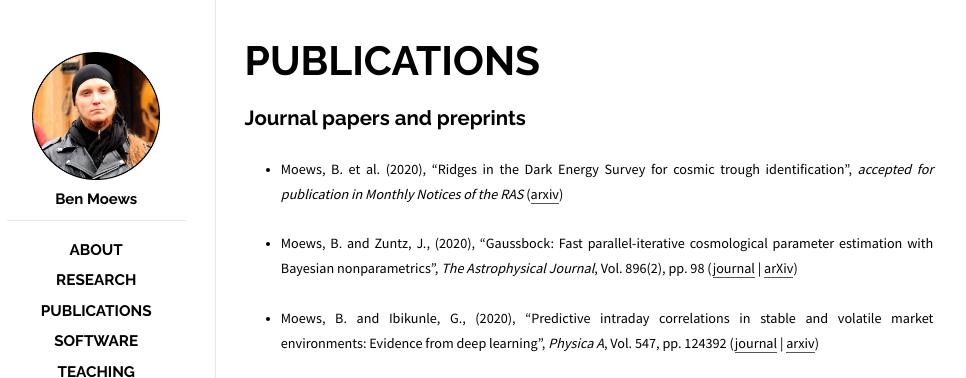
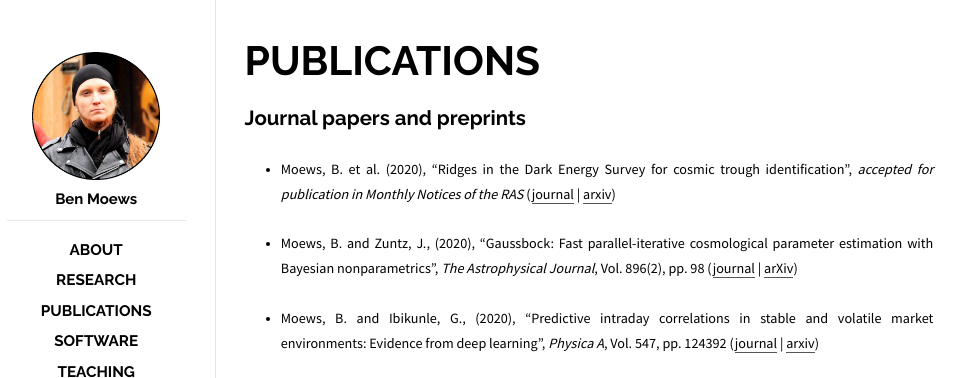
Before and after one commit to moews/moews.github.io, a Jekyll site: the page built from _posts/2017-03-25-publications.md, in a window 1280 px wide. Shown: the top 378 px of the page, without its empty margins (143-1109 px from the left). Built offline with Jekyll 4.4.1, drawn with Linux system fonts in a browser that asks for light colours.

Commit message:
Update 2017-03-25-publications.md

```diff
--- a/_posts/2017-03-25-publications.md
+++ b/_posts/2017-03-25-publications.md
@@ -8,7 +8,7 @@ categories: posts
 
 ## Journal papers and preprints
 
-* <small>Moews, B. et al. (2020), "Ridges in the Dark Energy Survey for cosmic trough identification", _accepted for publication in Monthly Notices of the RAS_ ([arxiv](https://arxiv.org/abs/2005.08583))</small>
+* <small>Moews, B. et al. (2020), "Ridges in the Dark Energy Survey for cosmic trough identification", _accepted for publication in Monthly Notices of the RAS_ ([journal](https://doi.org/10.1093/mnras/staa3204) | [arxiv](https://arxiv.org/abs/2005.08583))</small>
 
 * <small>Moews, B. and Zuntz, J., (2020), "Gaussbock: Fast parallel-iterative cosmological parameter estimation with Bayesian nonparametrics", _The Astrophysical Journal_, Vol. 896(2), pp. 98 ([journal](https://doi.org/10.3847%2F1538-4357%2Fab93cb) | [arXiv](https://arxiv.org/abs/1905.09800))</small>
 
```
